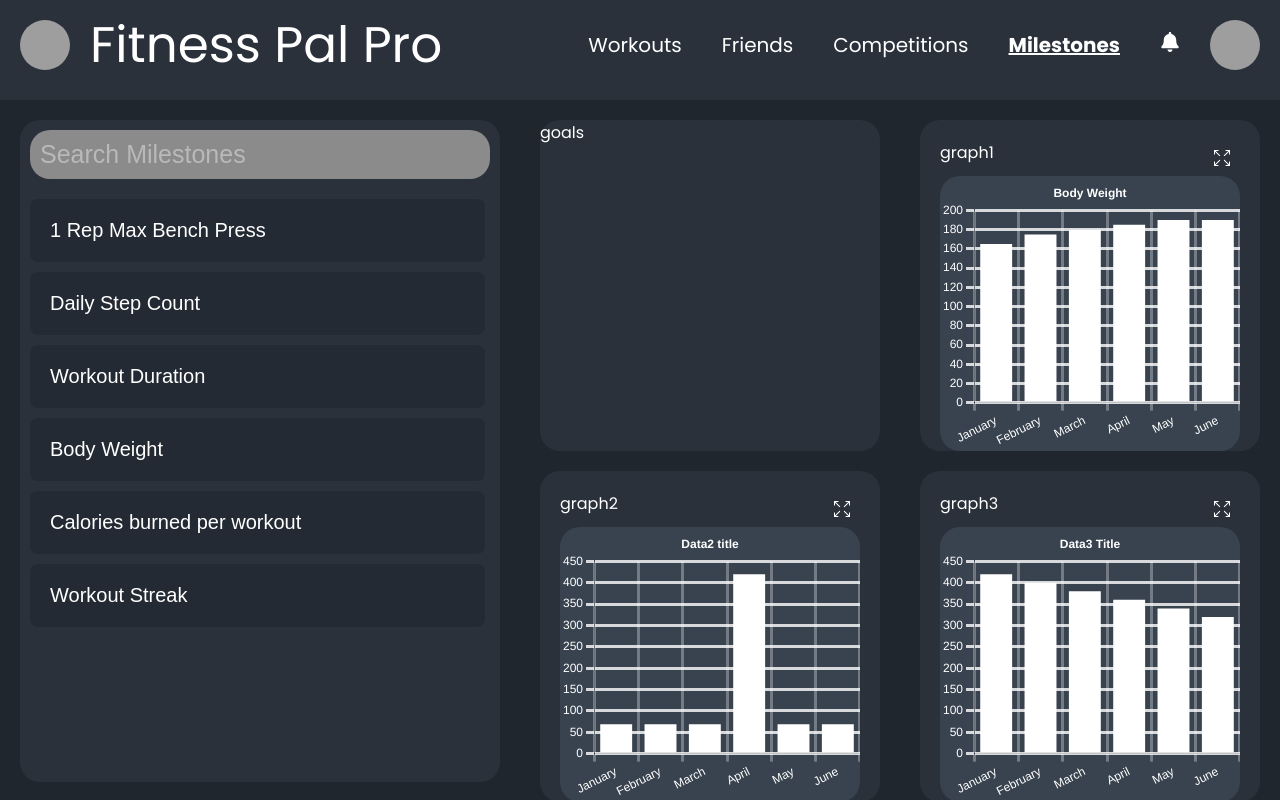
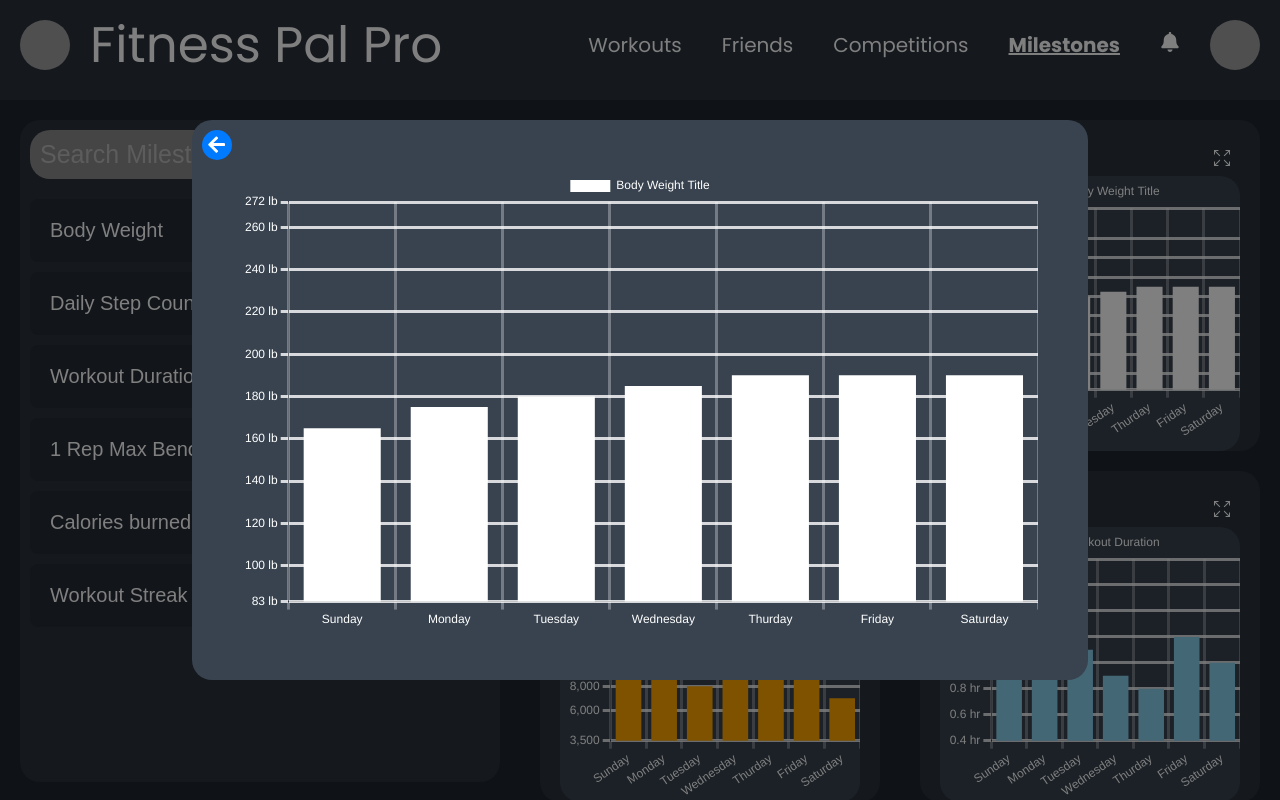
Before and after one commit to AlexMerlo1/Fitness-Pal-Pro, a React (Vite) app in the folder frontend/: page /Milestones in a window 1280 px wide. Both pictures are taken after a click on the button "Body Weight". Built offline with nearby package versions, Linux system fonts and the light colour scheme; grey boxes are pictures that could not be loaded.

Commit message:
Deleted Workout Search and fixed graphs scaling

```diff
--- a/frontend/src/components/MilestonesPage/Components/GraphData.jsx
+++ b/frontend/src/components/MilestonesPage/Components/GraphData.jsx
@@ -1,29 +1,93 @@
+
+
 export const data1 = {
-    labels: ['January', 'February', 'March', 'April', 'May', 'June'],
+    labels: ['Sunday', 'Monday', 'Tuesday', 'Wednesday', 'Thurday', 'Friday', 'Saturday'],
     datasets: [
       {
-        label: 'Body Weight',
-        data: [165, 175, 180, 185, 190, 190],
+        label: 'Body Weight Title',
+        data: [165, 175, 180, 185, 190, 190, 190],
         backgroundColor: '#FFFFFF', // Bar fill color
         borderColor: '#FFFFFF', // Bar border color
         borderWidth: 0, // Thickness of bar borders
       },
     ],
   };
+const minValue = Math.min(...data1.datasets[0].data) - Math.floor(.5*Math.min(...data1.datasets[0].data)) // Small buffer below the minimum
+const maxValue = Math.max(...data1.datasets[0].data) + Math.floor(.5*Math.min(...data1.datasets[0].data))// Small buffer above the maximum
 
 export const options1 = {
     responsive: true,
     maintainAspectRatio: false,
     plugins: {
         legend: {
-            display: false,
+            display: true,
             labels: {
                 color: 'white', // Legend label color
             },
         },
         title: {
+            display: false,
+            text: 'Body Weight',
+            color: 'white', // Title color
+        },
+    },
+    scales: {
+        x: {
+            ticks: {
+                color: 'white', // X-axis label color
+            },
+            grid: {
+                color: 'rgba(255,255,255,0.3)', // X-axis gridline color
+                lineWidth: 3, // Thickness of grid
+            },
+        },
+        y: {
+            ticks: {
+                color: 'white', // Y-axis label color
+                callback: function (value) {
+                    return `${value} lb`; // Add 'lb' to the tick labels
+                },
+            },
+            grid: {
+                color: 'rgba(255,255,255,0.8)', // Y-axis gridline color
+                lineWidth: 3, // Thickness of grid
+            },
+            min: minValue,
+            max: maxValue,
+        },
+    },
+};
+
+export const data2 = {
+    labels: ['Sunday', 'Monday', 'Tuesday', 'Wednesday', 'Thurday', 'Friday', 'Saturday'],
+    datasets: [
+      {
+        label: 'Daily Step Count Title',
+        data: [9_000, 10_000, 8_000, 11_000, 15_000, 13_000, 7_000],
+        backgroundColor: 'orange', // Bar fill color
+        borderColor: '#FFFFFF', // Bar border color
+        borderWidth: 0, // Thickness of bar borders
+      },
+    ],
+  };
+
+  const minValue2 = Math.min(...data2.datasets[0].data) - Math.floor(.5*Math.min(...data2.datasets[0].data)) // Small buffer below the minimum
+  const maxValue2 = Math.max(...data2.datasets[0].data) + Math.floor(.5*Math.min(...data2.datasets[0].data))// Small buffer above the maximum
+
+
+export const options2 = {
+    responsive: true,
+    maintainAspectRatio: false,
+    plugins: {
+        legend: {
             display: true,
-            text: 'Body Weight',
+            labels: {
+                color: 'white', // Legend label color
+            },
+        },
+        title: {
+            display: false,
+            text: 'Daily Step Count',
             color: 'white', // Title color
         },
     },
@@ -45,36 +109,42 @@ export const options1 = {
                 color: 'rgba(255,255,255,0.8)', // Y-axis gridline color
                 lineWidth: 3, // Thickness of grid
             },
+            min: minValue2,
+            max: maxValue2
         },
     },
 };
 
-export const data2 = {
-    labels: ['January', 'February', 'March', 'April', 'May', 'June'],
+export const data3 = {
+    labels: ['Sunday', 'Monday', 'Tuesday', 'Wednesday', 'Thurday', 'Friday', 'Saturday'],
     datasets: [
       {
-        label: 'data2',
-        data: [69, 69, 69, 420, 69, 69],
-        backgroundColor: '#FFFFFF', // Bar fill color
+        label: 'Workout Duration',
+        data: [1.4, 1, 1.1, .9, .8, 1.2, 1],
+        backgroundColor: 'skyblue', // Bar fill color
         borderColor: '#FFFFFF', // Bar border color
         borderWidth: 0, // Thickness of bar borders
       },
     ],
   };
 
-export const options2 = {
+  const minValue3 = Math.min(...data3.datasets[0].data) - Math.round(.5*10*Math.min(...data3.datasets[0].data))/10 // Small buffer below the minimum
+  const maxValue3 = (Math.max(...data3.datasets[0].data) + (Math.floor(.5*10*Math.min(...data3.datasets[0].data))/10)).toFixed(2)// Small buffer above the maximum
+
+
+export const options3 = {
     responsive: true,
     maintainAspectRatio: false,
     plugins: {
         legend: {
-            display: false,
+            display: true,
             labels: {
                 color: 'white', // Legend label color
             },
         },
         title: {
-            display: true,
-            text: 'Data2 title',
+            display: false,
+            text: 'Workout Duration',
             color: 'white', // Title color
         },
     },
@@ -91,62 +161,16 @@ export const options2 = {
         y: {
             ticks: {
                 color: 'white', // Y-axis label color
+                callback: function (value) {
+                    return `${value} hr`; // Add 'lb' to the tick labels
+                },
             },
             grid: {
                 color: 'rgba(255,255,255,0.8)', // Y-axis gridline color
                 lineWidth: 3, // Thickness of grid
             },
-        },
-    },
-};
-
-export const data3 = {
-    labels: ['January', 'February', 'March', 'April', 'May', 'June'],
-    datasets: [
-      {
-        label: 'data3',
-        data: [420, 400, 380, 360, 340, 320],
-        backgroundColor: '#FFFFFF', // Bar fill color
-        borderColor: '#FFFFFF', // Bar border color
-        borderWidth: 0, // Thickness of bar borders
-      },
-    ],
-  };
-
-export const options3 = {
-    responsive: true,
-    maintainAspectRatio: false,
-    plugins: {
-        legend: {
-            display: false,
-            labels: {
-                color: 'white', // Legend label color
-            },
-        },
-        title: {
-            display: true,
-            text: 'Data3 Title',
-            color: 'white', // Title color
-        },
-    },
-    scales: {
-        x: {
-            ticks: {
-                color: 'white', // X-axis label color
-            },
-            grid: {
-                color: 'rgba(255,255,255,0.3)', // X-axis gridline color
-                lineWidth: 3, // Thickness of grid
-            },
-        },
-        y: {
-            ticks: {
-                color: 'white', // Y-axis label color
-            },
-            grid: {
-                color: 'rgba(255,255,255,0.8)', // Y-axis gridline color
-                lineWidth: 3, // Thickness of grid
-            },
+            min: minValue3,
+            max: maxValue3
         },
     },
 };
--- a/frontend/src/components/MilestonesPage/Components/GraphOverlay.jsx
+++ b/frontend/src/components/MilestonesPage/Components/GraphOverlay.jsx
@@ -57,7 +57,7 @@ const BarGraphOverlay = ({ onClose, data, options }) => {
           backgroundColor: '#38434f',
         }}
       >
-        Test Title
+        {/* {data?.datasets[0]?.label || 'Graph Title'} */}
         <Bar data={data} options={options} />
         <button className="close-button" onClick={onClose}>
           <FaArrowLeft />
--- a/frontend/src/components/MilestonesPage/Milestones.jsx
+++ b/frontend/src/components/MilestonesPage/Milestones.jsx
@@ -28,10 +28,10 @@ const Milestones = () => {
             {/* <div className="milestones-search-bar">Search|</div> */}
             <input className="milestones-search-bar" type="text" placeholder="Search Milestones"/>
             <div class="milestones-cards">
+                <button class="milestones-card" onClick={() => toggleBarGraphPopup(data1, options1)}>Body Weight</button>
+                <button class="milestones-card" onClick={() => toggleBarGraphPopup(data2, options2)}>Daily Step Count</button>
+                <button class="milestones-card" onClick={() => toggleBarGraphPopup(data3, options3)}>Workout Duration</button>
                 <button class="milestones-card">1 Rep Max Bench Press</button>
-                <button class="milestones-card">Daily Step Count</button>
-                <button class="milestones-card">Workout Duration</button>
-                <button class="milestones-card">Body Weight</button>
                 <button class="milestones-card">Calories burned per workout</button>
                 <button class="milestones-card">Workout Streak</button>
             </div>
@@ -43,7 +43,7 @@ const Milestones = () => {
             </div>
           <div className="graph-div">
             <div className="graph-topbar">
-            graph1
+            Pinned Graph 1
             <SlSizeFullscreen className="zoom-button" onClick={() => toggleBarGraphPopup(data1, options1)}/>
             </div>
             <div className="graph-display">
@@ -52,7 +52,7 @@ const Milestones = () => {
             </div>
             <div className="graph-div">
             <div className="graph-topbar">
-            graph2
+            Pinned Graph 2
             <SlSizeFullscreen className="zoom-button" onClick={() => toggleBarGraphPopup(data2, options2)}/>
             </div>
             <div className="graph-display">
@@ -61,7 +61,7 @@ const Milestones = () => {
             </div>
             <div className="graph-div">
             <div className="graph-topbar">
-            graph3
+            Pinned Graph 3
             <SlSizeFullscreen className="zoom-button" onClick={() => toggleBarGraphPopup(data3, options3)}/>
             </div>
             <div className="graph-display">
--- a/frontend/src/components/WorkoutsPage/Workouts.jsx
+++ b/frontend/src/components/WorkoutsPage/Workouts.jsx
@@ -107,23 +107,6 @@ function Workouts() {
       <TopBar workoutClass="ActiveTab"/>
 
       <div className="workout-container">
-        <div className="workout-Search-div">
-          <div className="workout-Search-bar">Search|</div>
-          <div class="workout-cards">
-              <button class="workout-card">Max Bench</button>
-              <button class="workout-card">Max Steps</button>
-              <button class="workout-card">Max Steps</button>
-              <button class="workout-card">Group X Class</button>
-              <button class="workout-card">Group X Class</button>
-              <button class="workout-card">Group X Class</button>
-              <button class="workout-card">Group X Class</button>
-              <button class="workout-card">Group X Class</button>
-              <button class="workout-card">Group X Class</button>
-              <button class="workout-card">Group X Class</button>
-              <button class="workout-card">Group X Class</button>
-              <button class="workout-card">Group X Class</button>
-          </div>
-        </div>
         <div className="middle-div">
           <div className="customWorkout" onClick={() => handleCustomWorkoutClick()}>customWorkout</div>
           <div className="workout-plans">
```
Lines whose indentation alone changed are shown as unchanged.
